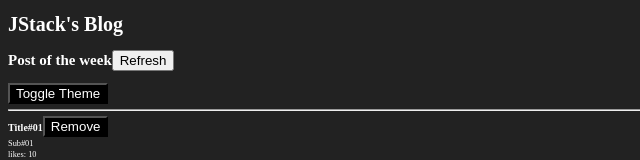
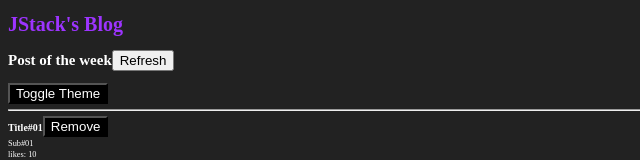
Before and after one commit to Vinnissaum/JStack, a React app in the folder react-fundamentals/: page / in a window 1280 px wide. Shown: the top 160 px of the page, without its empty margins (0-640 px from the left). Built offline with nearby package versions, Linux system fonts and the light colour scheme.

Commit message:
style: feature css modules added

```diff
--- a/react-fundamentals/package.json
+++ b/react-fundamentals/package.json
@@ -11,6 +11,8 @@
     "clean-webpack-plugin": "^4.0.0",
     "css-loader": "^6.7.1",
     "html-webpack-plugin": "^5.5.0",
+    "sass": "^1.53.0",
+    "sass-loader": "^13.0.2",
     "style-loader": "^3.3.1",
     "webpack": "^5.73.0",
     "webpack-cli": "^4.10.0",
--- /dev/null
+++ b/react-fundamentals/src/Header.css
@@ -0,0 +1,3 @@
+.title {
+  color: rgb(157, 52, 255)
+}
--- a/react-fundamentals/src/Header.js
+++ b/react-fundamentals/src/Header.js
@@ -2,13 +2,15 @@ import React, { useContext } from 'react';
 import PropTypes from 'prop-types';
 import { themeContext } from './ThemeContext';
 import Button from './Button';
+
+import styles from './Header.css';
 
 export default function Header(props) {
   const { onToggleTheme } = useContext(themeContext);
 
   return (
     <>
-      <h1>{props.title}</h1>
+      <h1 className={styles.title}>{props.title}</h1>
       {props.children}
       <Button
         onClick={onToggleTheme}
--- a/react-fundamentals/webpack.config.js
+++ b/react-fundamentals/webpack.config.js
@@ -23,7 +23,15 @@ module.exports = {
       },
       {
         test: /\.css$/,
-        use: ['style-loader', 'css-loader'],
+        use: [
+          'style-loader',
+          {
+            loader: 'css-loader',
+            options: {
+              modules: true
+            }
+          }
+        ],
       }
     ]
   },
```
Also changed, not shown: 1 other file (tests, documents, lock files or other folders).
